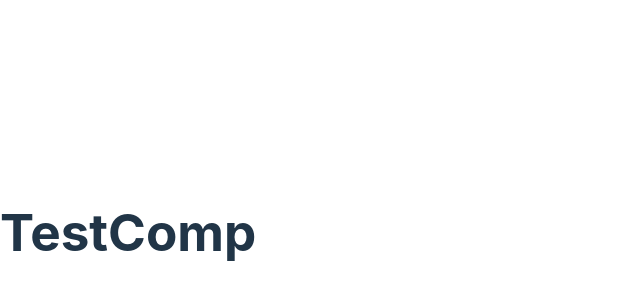
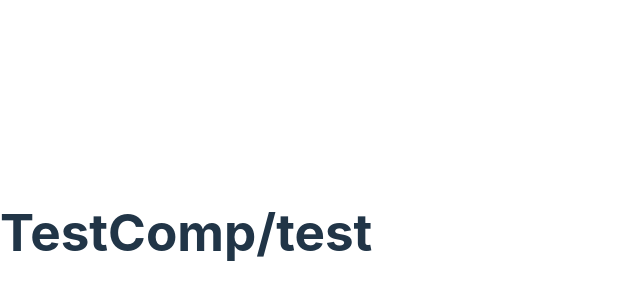
Before and after one commit to QuentinPace/MyPortfolio, a React (Vite) app: page /test in a window 1280 px wide. Shown: the part 168-468 px from the top of the page, without its empty margins (0-640 px from the left). Built offline with nearby package versions, Linux system fonts and the light colour scheme.

Commit message:
edited test comp

```diff
--- a/src/components/TestComp/TestComp.tsx
+++ b/src/components/TestComp/TestComp.tsx
@@ -1,5 +1,5 @@
 export default function TestComp () {
     return (
-        <h1>TestComp</h1>
+        <h1>TestComp/test</h1>
     )
 }
```
Also changed, not shown: 1 other file (tests, documents, lock files or other folders).
